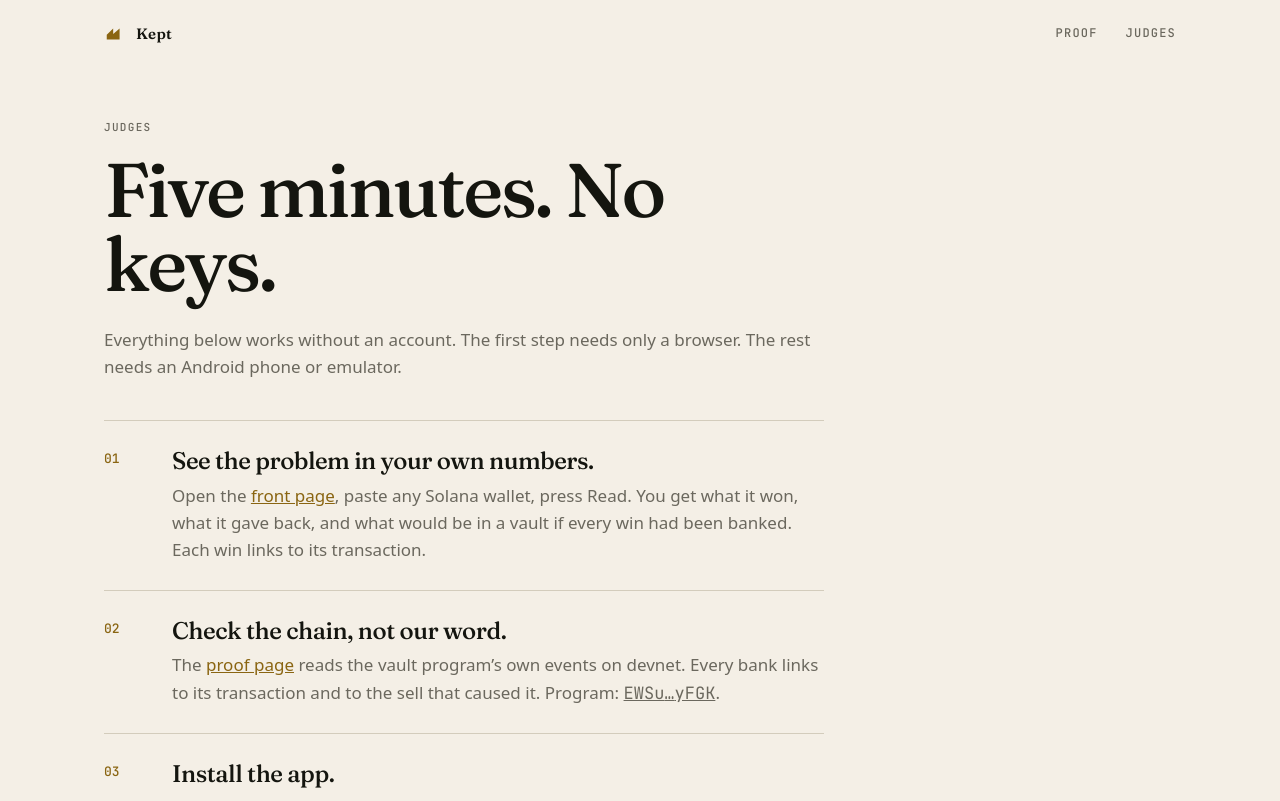
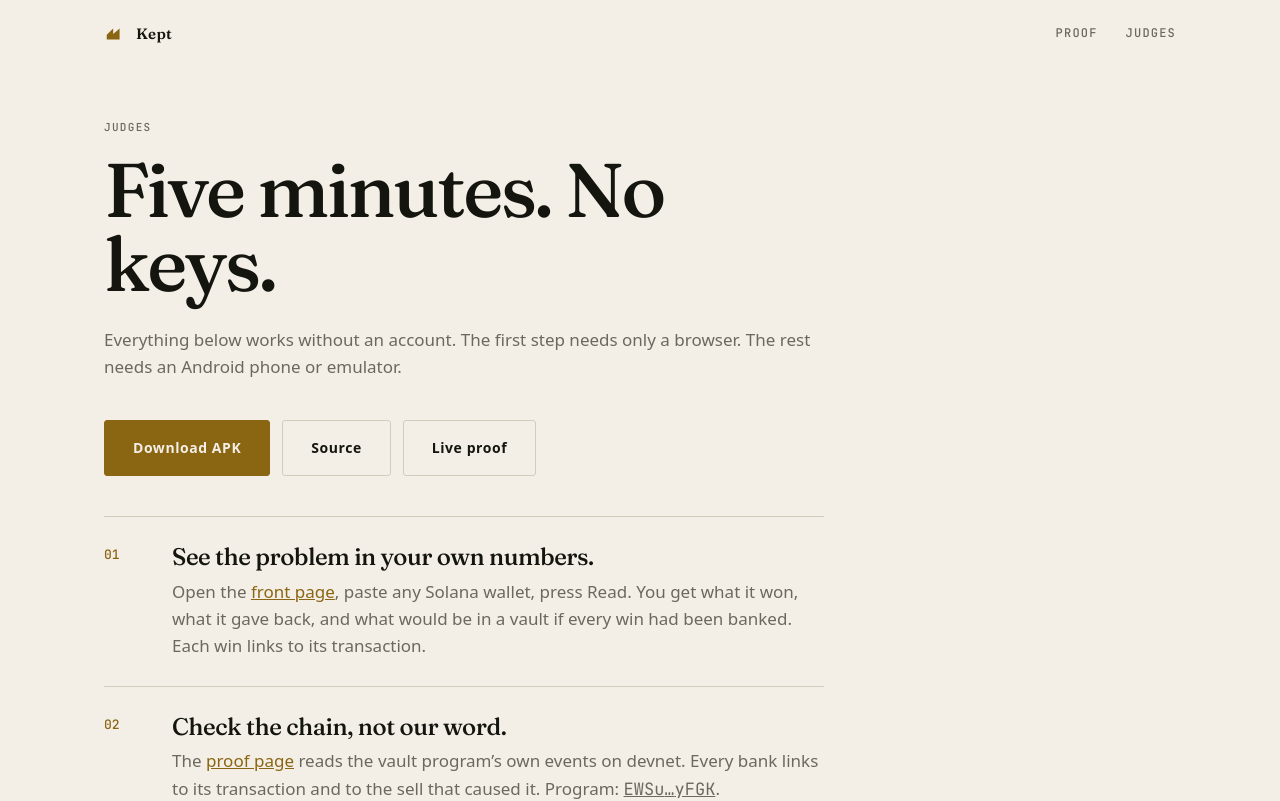
Before and after one commit to jenzylove/kept, a Next.js app in the folder web/: page /judges in a window 1280 px wide. Shown: the top 801 px of the page. Built offline with nearby package versions, Linux system fonts and the light colour scheme; no server answers.

Commit message:
fix clean Android builds and submission release path

```diff
--- a/web/app/judges/page.tsx
+++ b/web/app/judges/page.tsx
@@ -1,6 +1,6 @@
 import Link from 'next/link';
 import { Mark } from '@/components/Mark';
-import { CLUSTER, VAULT_PROGRAM, solscan } from '@/lib/config';
+import { APK_URL, CLUSTER, VAULT_PROGRAM, solscan } from '@/lib/config';
 
 export const metadata = { title: 'Judges: five minutes, no keys' };
 
@@ -20,6 +20,11 @@ export default function Judges() {
           <p className="dim" style={{ margin: '24px 0 40px' }}>
             Everything below works without an account. The first step needs only a browser. The rest needs an Android phone or emulator.
           </p>
+          <div style={{ display: 'flex', gap: 12, flexWrap: 'wrap', marginBottom: 40 }}>
+            <a className="btn" href={APK_URL}>Download APK</a>
+            <a className="btn ghost" href="https://github.com/jenzylove/kept">Source</a>
+            <Link className="btn ghost" href="/proof">Live proof</Link>
+          </div>
 
           <div className="steps">
             <div>
--- a/web/app/page.tsx
+++ b/web/app/page.tsx
@@ -37,7 +37,7 @@ export default function Home() {
             <div>
               <div>
                 <h3>Trade the way you already do.</h3>
-                <p>Kept makes a trading wallet on your phone. Its key stays sealed in the phone’s secure hardware and never leaves it. Trade in Kept, or import the wallet into Phantom.</p>
+                <p>Kept makes a trading wallet on your phone. Its key stays sealed by Android Keystore and never leaves unless you explicitly reveal it. Trade in Kept, or import the wallet into Phantom.</p>
               </div>
             </div>
             <div>
@@ -68,7 +68,7 @@ export default function Home() {
             <div className="label" style={{ marginBottom: 18 }}>Built on Seeker</div>
             <h2>Your vault belongs to your Seed Vault.</h2>
             <p className="dim" style={{ marginTop: 20 }}>
-              The vault is owned by your main wallet. On a Seeker, a double tap on the Seed Vault confirms anything that moves your money out. The trading key sits in the phone’s hardware keystore and can do exactly one thing: pay your vault. The program rejects any other destination.
+              The vault is owned by your main wallet. On a Seeker, a double tap on the Seed Vault confirms anything that moves your money out. The trading key is sealed by Android Keystore. Kept’s bank instruction can only pay your vault, and the program rejects any other destination.
             </p>
           </div>
         </section>
--- a/web/lib/config.ts
+++ b/web/lib/config.ts
@@ -1,6 +1,7 @@
 // One place for what the site reads from the environment.
 export const CLUSTER: 'mainnet' | 'devnet' = process.env.KEPT_CLUSTER === 'mainnet' ? 'mainnet' : 'devnet';
 export const VAULT_PROGRAM = process.env.KEPT_PROGRAM ?? 'EWSuJmQAHsp5nHsgJzFuaeJxPvJQ9TpkQxN96TDhyFGK';
+export const APK_URL = process.env.NEXT_PUBLIC_APK_URL ?? 'https://github.com/jenzylove/kept/releases/latest/download/kept.apk';
 export const SOLSCAN_SUFFIX = CLUSTER === 'mainnet' ? '' : '?cluster=devnet';
 
 export function rpcUrl(cluster: 'mainnet' | 'devnet'): string {
--- a/web/package.json
+++ b/web/package.json
@@ -13,6 +13,10 @@
     "react": "19.1.1",
     "react-dom": "19.1.1"
   },
+  "overrides": {
+    "postcss": "8.5.24",
+    "sharp": "0.35.5"
+  },
   "devDependencies": {
     "@types/node": "22.10.2",
     "@types/react": "19.1.12",
```
Also changed, not shown: 10 other files (tests, documents, lock files or other folders).
